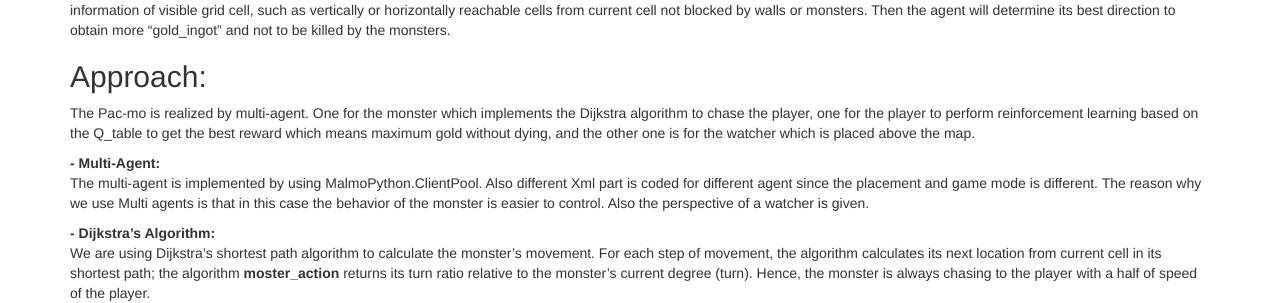
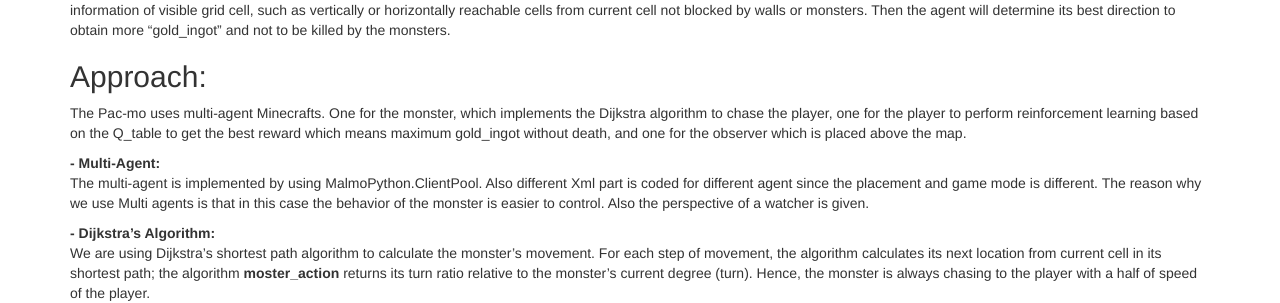
Before and after one commit to qdingqim/Pac-mo, a Jekyll site: the page built from docs/status.md, in a window 1280 px wide and 900 px high. Shown: the part 326-629 px from the top of the window. Built offline with Jekyll 4.4.1, drawn with Linux system fonts in a browser that asks for light colours.

Commit message:
Update status.md

```diff
--- a/docs/status.md
+++ b/docs/status.md
@@ -10,7 +10,7 @@ The monster in Pac-Mo, unlike the original game, cannot be eaten by the player;
 
 
 ## Approach:
-The Pac-mo is realized by multi-agent. One for the monster which implements the Dijkstra algorithm to chase the player, one for the player to perform reinforcement learning based on the Q_table to get the best reward which means maximum gold without dying, and the other one is for the watcher which is placed above the map.
+The Pac-mo uses multi-agent Minecrafts. One for the monster, which implements the Dijkstra algorithm to chase the player, one for the player to perform reinforcement learning based on the Q_table to get the best reward which means maximum gold_ingot without death, and one for the observer which is placed above the map.
 
 __- Multi-Agent:__
 <br> The multi-agent is implemented by using MalmoPython.ClientPool. Also different Xml part is coded for different agent since the placement and game mode is different. The reason why we use Multi agents is that in this case the behavior of the monster is easier to control. Also the perspective of a watcher is given.
```
